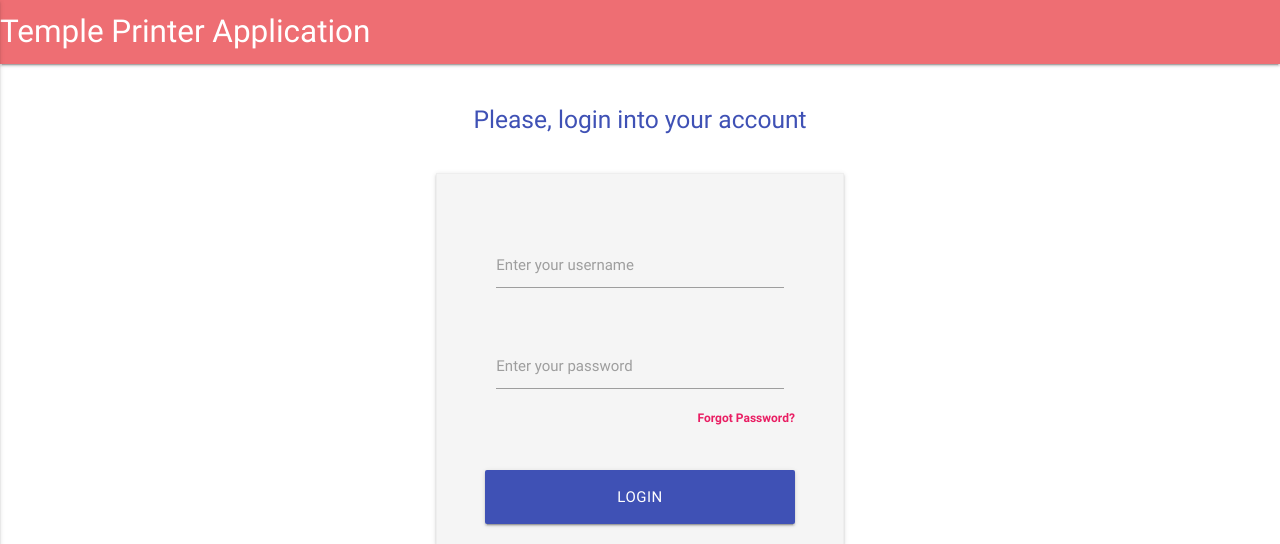
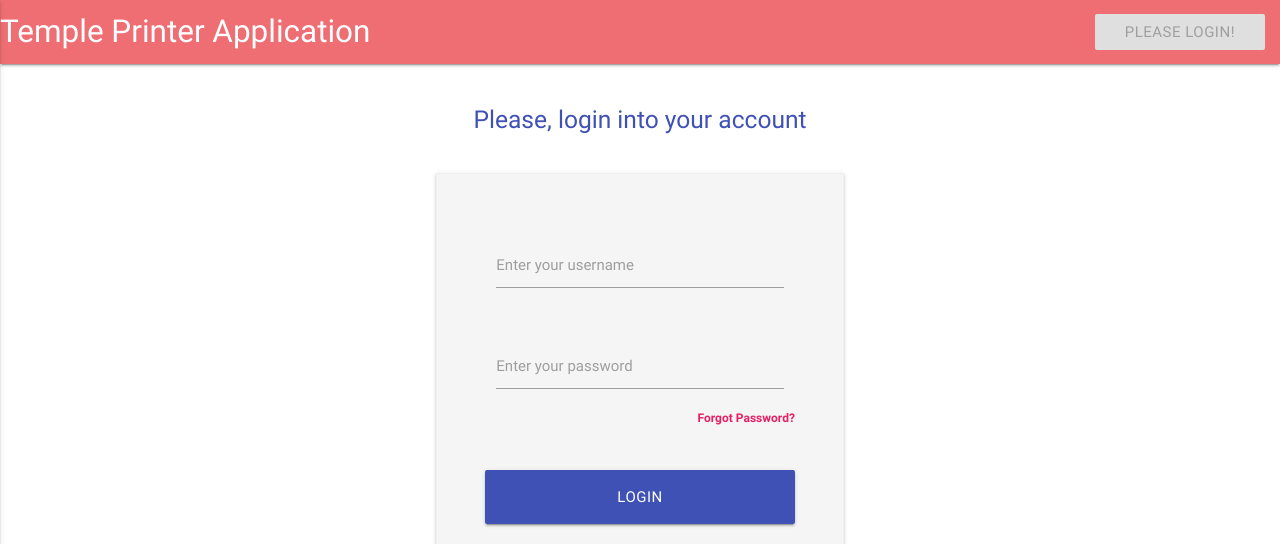
Before and after one commit to irfanrizvidev/printer, a Flask app: page / in a window 1280 px wide. Shown: the top 544 px of the page. Run offline with Flask 2, Linux system fonts and the light colour scheme; some libraries are stand-ins or nearby versions.

Commit message:
please login added to nav bar

```diff
--- a/templates/base.html
+++ b/templates/base.html
@@ -17,12 +17,16 @@
                     {% if session['username'] %}
                         <li><a href="#" class="btn disabled teal darken-2">Hi {{ session['username']|upper }}!  </a></li>
                         <li><a href="{{url_for('logout')}}">Logout</a></li>
+                    {% else %}
+                        <li><a href="#" class="btn disabled teal darken-2">Please Login!</a></li>
                     {% endif %}
                 </ul>
                 <ul class="side-nav" id="mobile-demo">
                     {% if session['username'] %}
                         <li><a href="#" class="btn disabled teal darken-2">Hi {{ session['username']|upper }}!  </a></li>
                         <li><a href="{{url_for('logout')}}">Logout</a></li>
+                    {% else %}
+                        <li><a href="#" class="btn disabled teal darken-2">Please Login!</a></li>
                     {% endif %}
                 </ul>
             </div>
--- a/templates/resident.html
+++ b/templates/resident.html
@@ -32,7 +32,7 @@
 			    {% endif %}
 			{% endwith %}
 			<div class="container">
-				<div class="z-depth-1 grey lighten-4 row"
+				<div class="z-depth-1 grey lighten-4 row s12"
 					style="display: inline-block; padding: 32px 48px 0px 48px; border: 1px solid #EEE;">
 
 					<form action="/resident/topup" class="col s12" method="post">
```
